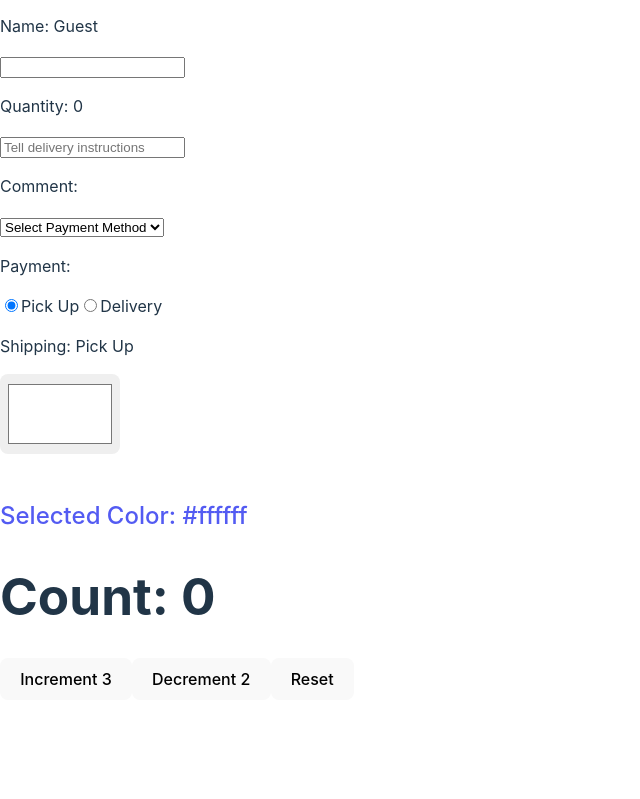
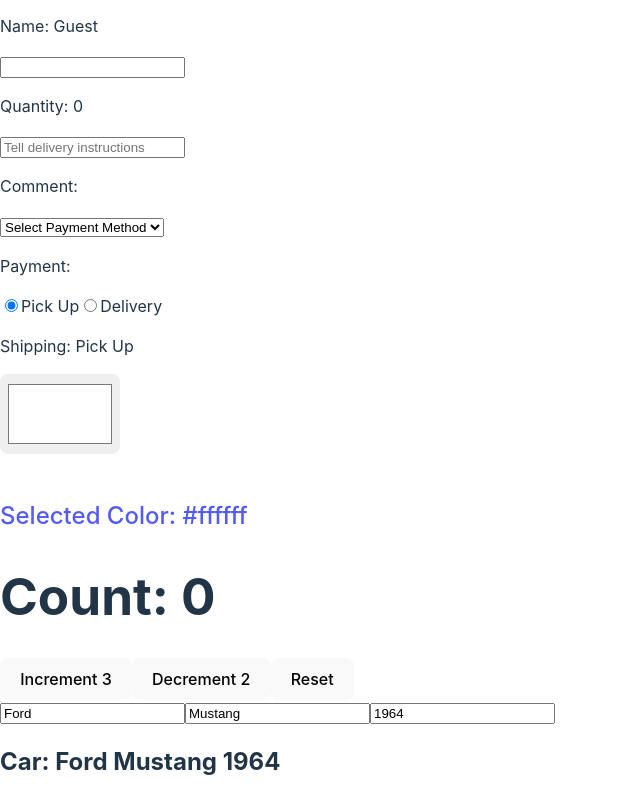
Before and after one commit to fevren2001/my-react-app, a React (Vite) app: page / in a window 1280 px wide. Shown: the part 2404-3203 px from the top of the page, without its empty margins (0-640 px from the left). Before the commit the page ends 3104 px from the top, so only its background shows below. Built offline with nearby package versions, Linux system fonts and the light colour scheme.

Commit message:
Object Updating

```diff
--- a/src/App.jsx
+++ b/src/App.jsx
@@ -12,6 +12,7 @@
 import OnChangeComponent from "./OnChangeComponent.jsx";
 import ColorPicker from "./ColorPicker.jsx";
 import UpdaterFunctionComponent from "./UpdaterFunctionComponent.jsx";
+import Car from "./Car.jsx";
 
 function App() {
   const emptyList = [];
@@ -56,6 +57,7 @@
     <OnChangeComponent></OnChangeComponent>
     <ColorPicker></ColorPicker>
     <UpdaterFunctionComponent></UpdaterFunctionComponent>
+    <Car></Car>
     </>
   );
 }
--- /dev/null
+++ b/src/Car.jsx
@@ -0,0 +1,27 @@
+import React, {useState} from 'react';
+
+
+const Car = () => {
+
+    const [car, setCar] = useState({
+        brand: "Ford",
+        model: "Mustang",
+        year: 1964
+    });
+
+    const handleBrandChange = (e) => {e.target.value = setCar({...car, brand: e.target.value})}
+    const handleModelChange = (e) => {e.target.value = setCar({...car, model: e.target.value})}
+    const handleYearChange = (e) => {e.target.value = setCar({...car, year: e.target.value})}
+
+    return (
+        <div>
+            <input type="text" value={car.brand} onChange={handleBrandChange} />
+            <input type="text" value={car.model} onChange={handleModelChange} />
+            <input type="number" value={car.year} onChange={handleYearChange} />
+
+            <h2>Car: {car.brand} {car.model} {car.year}</h2>
+        </div>
+    );
+};
+
+export default Car;
```
